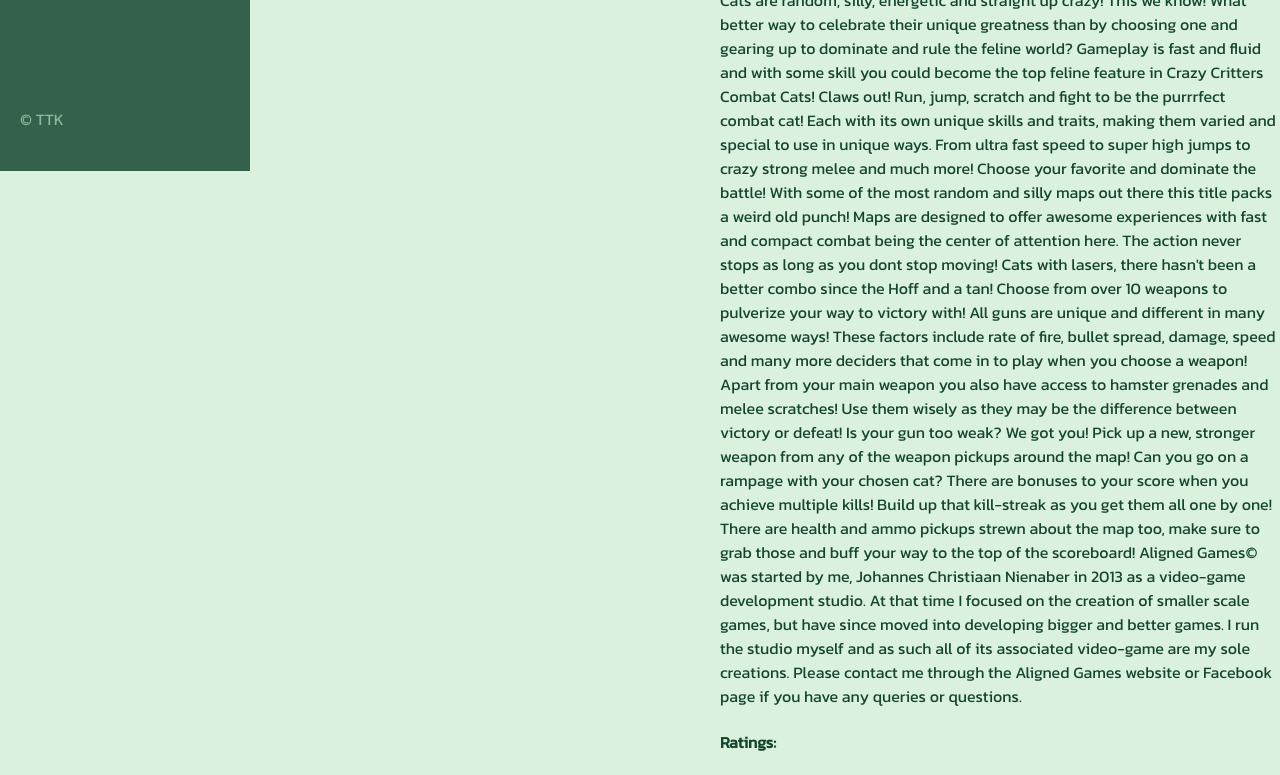
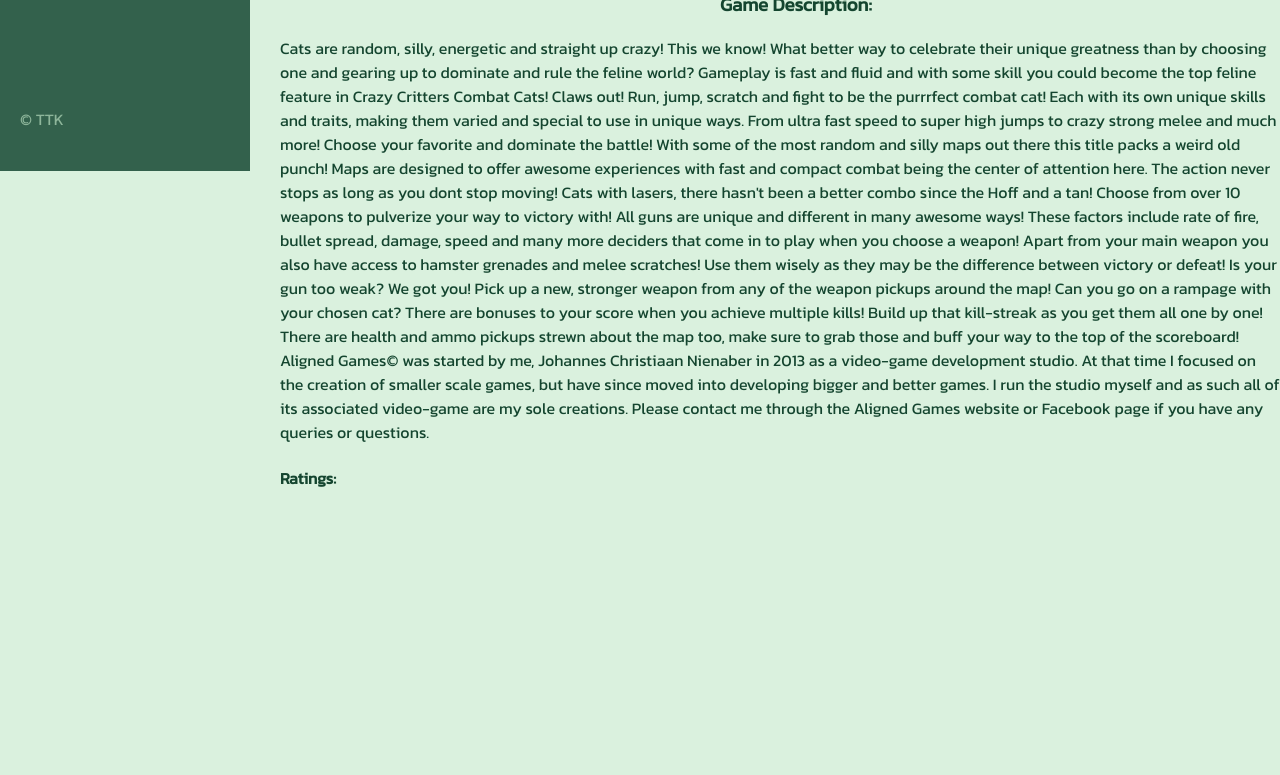
Before and after one commit to chromeyy/games-library-web-app, a Flask app: page /game_info?game_id=1141880 in a window 1280 px wide. Shown: the part 649-1424 px from the top of the page. After the commit the page ends 1136 px from the top, so only its background shows below. Run offline with Flask 3, Linux system fonts and the light colour scheme; some libraries are stand-ins or nearby versions.

Commit message:
game info page edit

```diff
--- a/games/static/css/main.css
+++ b/games/static/css/main.css
@@ -301,7 +301,7 @@ input[type=radio]:checked {
 
 #game-summary {
     margin-top: 10px;
-    align-content: center;
+    align-content: left;
     color: #14452F;
 }
 
--- a/games/templates/game_info.html
+++ b/games/templates/game_info.html
@@ -20,6 +20,8 @@
                 {% endfor %}
             </p>
             <div id="game-summary">
+                <br>
+                <br>
                 <h3>Game Description:</h3>
                 <p id="game-description">{{ game.description }}</p>
                 <h4>Ratings:</h4>
```
